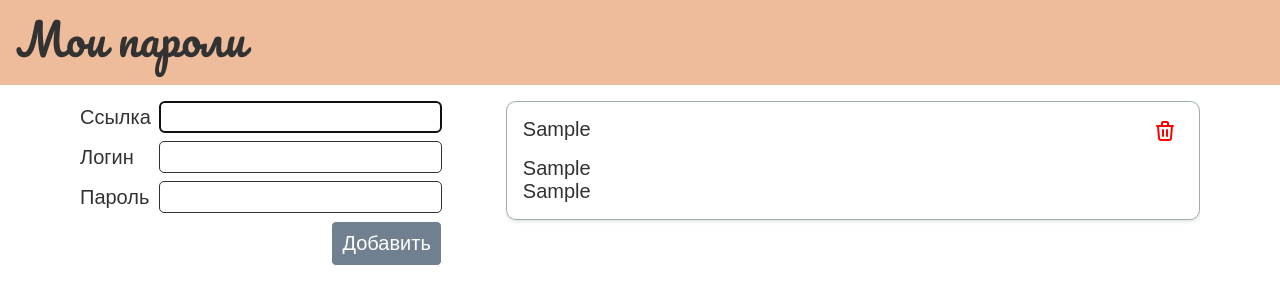
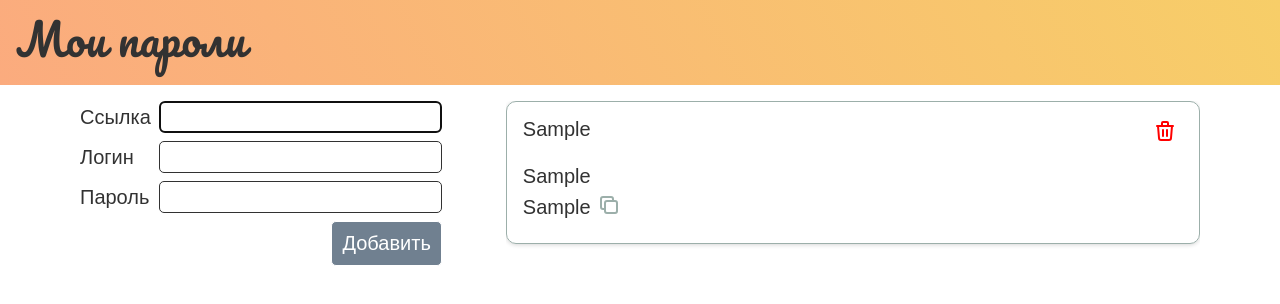
Before and after one commit to jeisonjei/my-passwords, an Angular app: page / in a window 1280 px wide. Both pictures are taken after typing "Sample", "Sample", "Sample" into the empty fields and a click on the button "Добавить". Shown: the top 304 px of the page. Built offline with nearby package versions, Linux system fonts and the light colour scheme; a web font is replaced by a local one.

Commit message:
Clipboard copy added

```diff
--- a/src/app/components/header/header.component.css
+++ b/src/app/components/header/header.component.css
@@ -4,5 +4,8 @@
     top:0;
     left: 50%;
     transform: translateX(-50%);
-    background-color: var(--header);
+
+    background-color: #FBAB7E;
+background-image: linear-gradient(62deg, #FBAB7E 0%, #F7CE68 100%);
+
 }
--- a/src/app/components/header/header.component.ts
+++ b/src/app/components/header/header.component.ts
@@ -17,7 +17,7 @@ export class HeaderComponent implements AfterViewInit {
       document.documentElement.style.setProperty('--header-height', headerHeight);
       this.headerHeightCalculated.emit(headerHeight);
 
-    }, 10);
+    }, 50);
   }
 
 }
--- a/src/app/components/list-item/list-item.component.css
+++ b/src/app/components/list-item/list-item.component.css
@@ -11,5 +11,24 @@
 .transparent{
     background-color: transparent;
     border: 0;
-    color: red;
 }
+.red{
+    color:red;
+}
+.slate{
+    color: var(--slate);
+}
+.copied-alert-hidden{
+    text-align: center;
+    background-color: transparent;
+    color: white;
+    padding: 0.5rem;
+    border-radius: 10px;
+}
+.copied-alert-shown{
+    text-align: center;
+    background-color: var(--success);
+    padding: 0.5rem;
+    border-radius: 10px;
+
+}
--- a/src/app/components/list-item/list-item.component.html
+++ b/src/app/components/list-item/list-item.component.html
@@ -1,16 +1,35 @@
 <div class="card">
-    <div class="flex jcb mb-05">
+    <div class="flex jcb mb-1">
         @if(isLink(recordItem.url)){
-            <a href="http://{{recordItem.url}}" target="_blank" rel="noopener noreferrer">{{recordItem.url}}</a>
+        <a href="http://{{recordItem.url}}" target="_blank" rel="noopener noreferrer">{{recordItem.url}}</a>
 
         }
         @else {
-            <span>{{recordItem.url}}</span>
+        <span>{{recordItem.url}}</span>
         }
-        <button class="btn transparent" (click)="deleteRecord()">
-            <svg width="24" height="24" viewBox="0 0 24 24" stroke-width="2" stroke="currentColor" fill="none" stroke-linecap="round" stroke-linejoin="round">  <path stroke="none" d="M0 0h24v24H0z"/>  <line x1="4" y1="7" x2="20" y2="7" />  <line x1="10" y1="11" x2="10" y2="17" />  <line x1="14" y1="11" x2="14" y2="17" />  <path d="M5 7l1 12a2 2 0 0 0 2 2h8a2 2 0 0 0 2 -2l1 -12" />  <path d="M9 7v-3a1 1 0 0 1 1 -1h4a1 1 0 0 1 1 1v3" /></svg>
+        <button class="btn transparent red" (click)="deleteRecord()">
+            <svg width="24" height="24" viewBox="0 0 24 24" stroke-width="2" stroke="currentColor" fill="none"
+                stroke-linecap="round" stroke-linejoin="round">
+                <path stroke="none" d="M0 0h24v24H0z" />
+                <line x1="4" y1="7" x2="20" y2="7" />
+                <line x1="10" y1="11" x2="10" y2="17" />
+                <line x1="14" y1="11" x2="14" y2="17" />
+                <path d="M5 7l1 12a2 2 0 0 0 2 2h8a2 2 0 0 0 2 -2l1 -12" />
+                <path d="M9 7v-3a1 1 0 0 1 1 -1h4a1 1 0 0 1 1 1v3" />
+            </svg>
         </button>
     </div>
     <div>{{recordItem.username}}</div>
-    <div>{{recordItem.password}}</div>
+    <div class="flex aic">
+        <span #passwordElem>{{recordItem.password}}</span>
+        <button class="btn transparent slate" (click)="copy(passwordElem.textContent)">
+            <svg width="24" height="24" viewBox="0 0 24 24" stroke-width="2"
+                stroke="currentColor" fill="none" stroke-linecap="round" stroke-linejoin="round">
+                <path stroke="none" d="M0 0h24v24H0z" />
+                <rect x="8" y="8" width="12" height="12" rx="2" />
+                <path d="M16 8v-2a2 2 0 0 0 -2 -2h-8a2 2 0 0 0 -2 2v8a2 2 0 0 0 2 2h2" />
+            </svg>
+        </button>
+        <span [class]="{'copied-alert-hidden':!copied,'copied-alert-shown':copied}">Скопировано!</span>
+    </div>
 </div>
--- a/src/app/components/list-item/list-item.component.ts
+++ b/src/app/components/list-item/list-item.component.ts
@@ -10,6 +10,14 @@ import { RecordService } from '../../services/record.service';
   styleUrl: './list-item.component.css'
 })
 export class ListItemComponent {
+  copied = false;
+  copy(arg0: string) {
+    navigator.clipboard.writeText(arg0);
+    this.copied = true;
+    setTimeout(() => {
+      this.copied = false;
+    }, 2000);
+  }
   constructor(private recordService: RecordService) { }
 
   deleteRecord() {
@@ -22,5 +30,5 @@ export class ListItemComponent {
 
     // Check if the string matches the URL pattern
     return urlPattern.test(str);
+  }
 }
-}
--- a/src/styles.css
+++ b/src/styles.css
@@ -9,6 +9,7 @@
     --slate: #9CAFAA;
     --slate-dark: #708090;
     --slate-light: #B3C1D1;
+    --success: #C5EBAA;
 
     --header-height:100px;
     --content-padding-bottom: 1rem;
```
